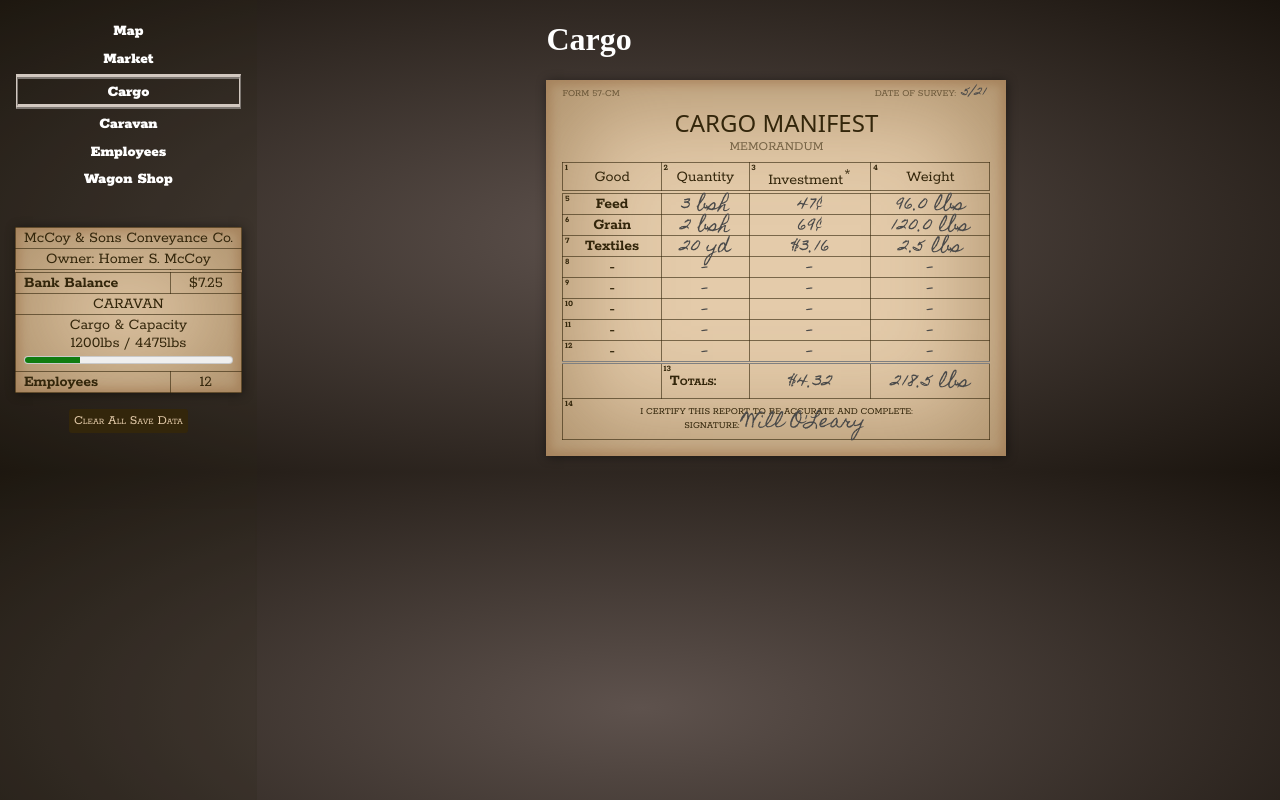
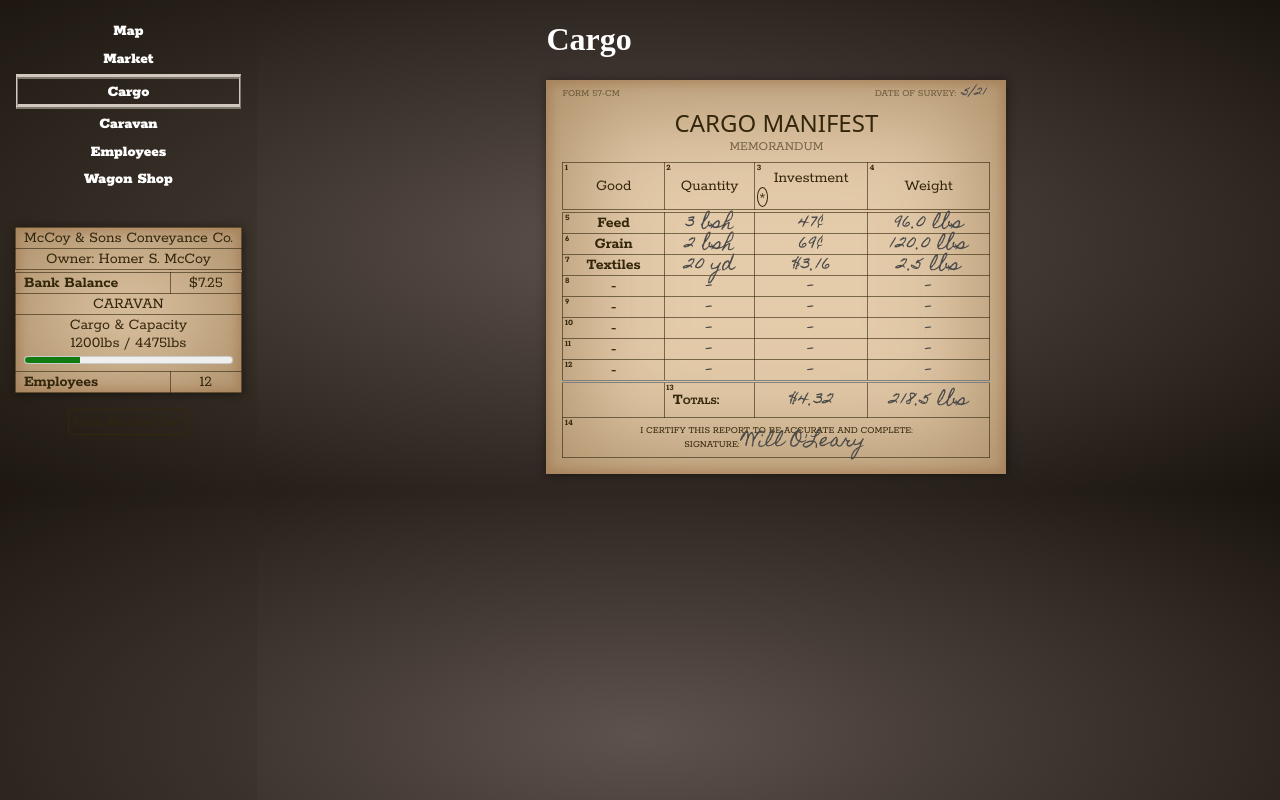
Before and after one commit to eignnx/the-silt-road, a React (Create React App) app: page /game/cargo in a window 1280 px wide. Built offline with nearby package versions, Linux system fonts and the light colour scheme; a web font is replaced by a local one.

Commit message:
tweak button styles

```diff
--- a/src/components/InventoryDisplay.tsx
+++ b/src/components/InventoryDisplay.tsx
@@ -31,7 +31,7 @@ export default function InventoryDisplay() {
                 <span>Form 57-CM</span>
                 <span>Date of survey: <span className="handwritten">5/21</span></span>
             </div>
-            <table >
+            <table>
                 <thead>
                     <tr>
                         <th>Good</th>
--- a/src/styles/index.css
+++ b/src/styles/index.css
@@ -6,6 +6,7 @@
   --clr-dark-lighter: color(from var(--clr-dark) srgb r g b / 60%);
   --ink-blue: rgb(29, 29, 87);
   --clr-dirt: rgb(94, 82, 77);
+  --clr-disabled-text: rgba(68, 60, 55, 0.36);
   --clr-ink-red: color-mix(in oklab, maroon 75%, red);
   --clr-ink-green: darkgreen;
 
@@ -47,24 +48,27 @@ h6 {
 }
 
 button {
-  background-color: var(--clr-dark);
-  color: var(--clr-light);
+  background-color: transparent;
+  color: var(--clr-dark);
   font-variant: small-caps;
-  border: none;
+  border: 1px solid var(--clr-dark);
   border-radius: 3px;
   padding: 0.3rem;
-  transition: color 200ms, background-color 200ms;
-
+  transition: color 200ms, background-color 200ms, border-color 200ms;
+  display: flex;
+  align-items: center;
 }
 
 button:hover {
-  background-color: rgb(133, 92, 69);
+  background-color: var(--clr-dark);
+  color: var(--clr-light);
   cursor: pointer;
 }
 
 button:disabled {
   background-color: rgba(75, 58, 36, 0.446);
-  color: rgba(68, 60, 55, 0.601);
+  color: var(--clr-disabled-text);
+  border-color: var(--clr-disabled-text);
 }
 
 form>* {
```
